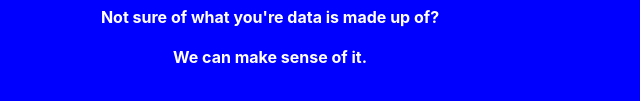
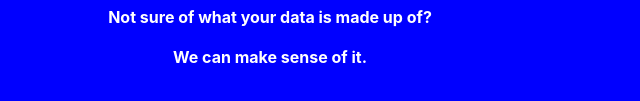
Before and after one commit to ruebot/oceanmeat.tech, a plain HTML site: page index.html in a window 1280 px wide. Shown: the part 407-508 px from the top of the page, 0-640 px from the left. Drawn offline with nearby package versions, Linux system fonts and the light colour scheme.

Commit message:
I know grammar and stuff.

```diff
--- a/index.html
+++ b/index.html
@@ -25,7 +25,7 @@
             <strong style="text-decoration: underline; color: white;">OCEAN MEAT TECH</strong>
           </h1>
           <strong>
-            <p style="color: white;">Not sure of what you're data is made up of?</p>
+            <p style="color: white;">Not sure of what your data is made up of?</p>
             <p style="color: white;">We can make sense of it.</p>
           </strong>
         </div>
```
